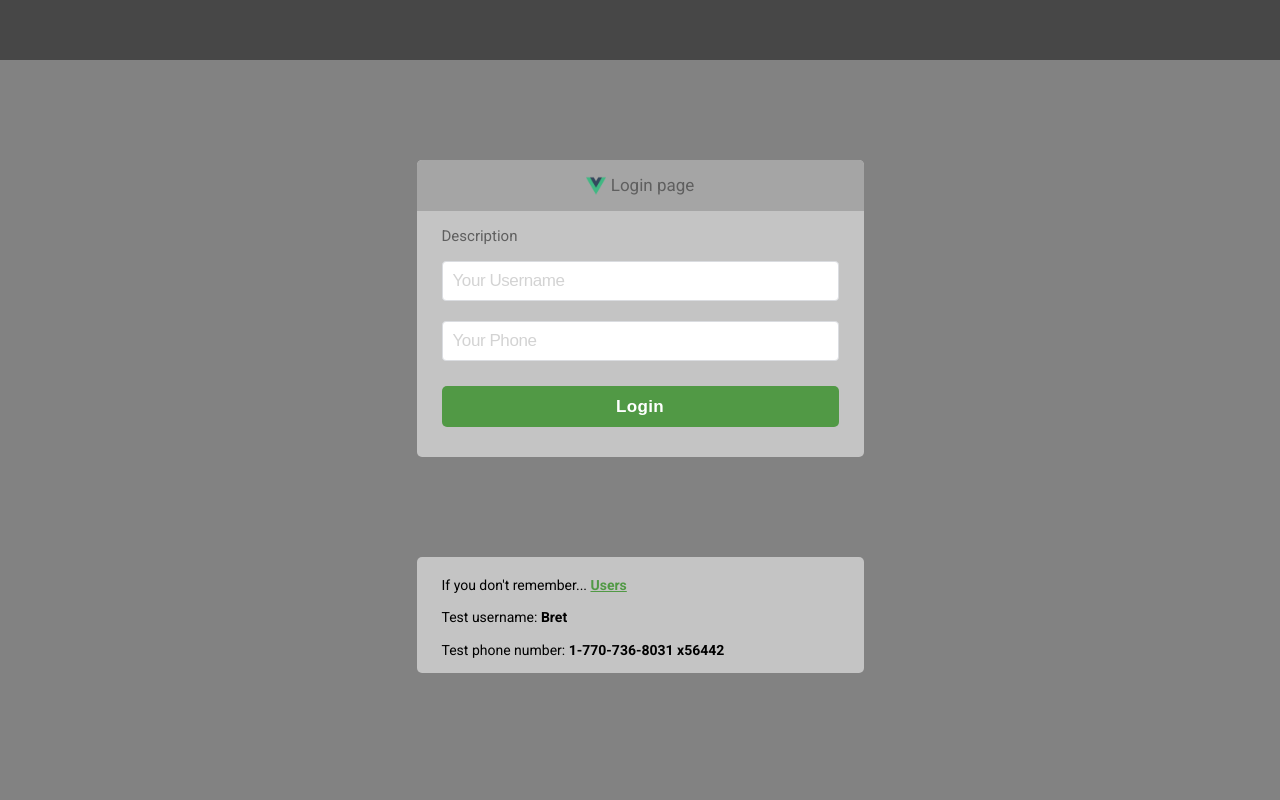
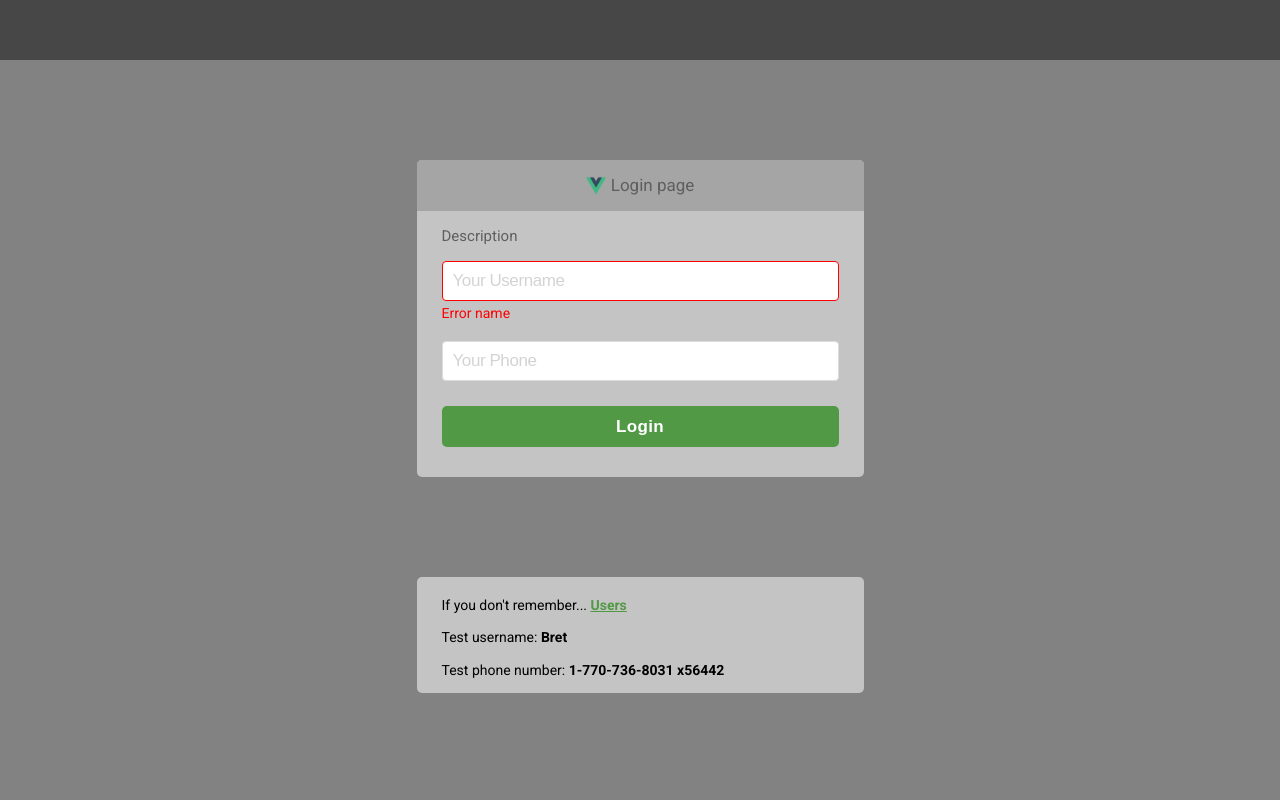
Before and after one commit to sergw10/Vue2, a Vue app: page / in a window 1280 px wide. Both pictures are taken after a click on the button "Login". Shown: the top 800 px of the page. Built offline with nearby package versions, Linux system fonts and the light colour scheme; no server answers.

Commit message:
add login page validation errors; add noDigits method

```diff
--- a/src/views/LoginPage.vue
+++ b/src/views/LoginPage.vue
@@ -1,30 +1,37 @@
 <template>
   <div>
 
-    <div class="login-page__wrapper">
+    <div class="login-page--wrapper">
 
-      <div class="login-page__title">
+      <div class="login-page--title">
         <img src="@/assets/logo.png" alt="Vue logo">
         <h1>{{ loginPage.form.title }}</h1>
       </div>
 
-      <form id="form" class="login-page__form" @submit.prevent>
+      <form id="form" class="login-page--form" @submit.prevent>
         <p class="form-description">{{ loginPage.form.description }}</p>
+        <div class="login-page--input-block" :class="{ error: !loginPage.isValidUserName }">
           <input id="username"
                  type="text"
                  :placeholder="loginPage.form.usernamePlaceholder"
+                 @keypress="noDigits($event)"
                  v-model="loginPage.usernameValue">
+          <span class="error-text">Error name</span>
+        </div>
+        <div class="login-page--input-block" :class="{ error: !loginPage.isValidPhone}">
           <input id="phoneNumber"
                  type="text"
                  :placeholder="loginPage.form.phoneNumberPlaceholder"
                  v-model="loginPage.userPhoneNumberValue">
-        <div class="login-page__button-wrap">
+          <span class="error-text">Error phone</span>
+        </div>
+        <div class="login-page--button-wrap">
           <button @click="logIn()" class="btn-green" type="button">{{ loginPage.form.btnText }}</button>
         </div>
       </form>
     </div>
 
-    <div class="login-page__wrapper login-page__wrapper-clue">
+    <div class="login-page--wrapper login-page--wrapper-clue">
       <span>If you don't remember... </span>
       <b class="bold-text">
         <a target="_blank" href="https://jsonplaceholder.typicode.com/users">Users</a>
@@ -58,6 +65,8 @@ export default {
         currentUser: {},
         usernameValue: '',
         userPhoneNumberValue: '',
+        isValidUserName: true,
+        isValidPhone: true,
 
         /* Example text */
         usernameExample: 'Bret',
@@ -116,21 +125,31 @@ export default {
     validateUserName () {
       const usernameValue = this.loginPage.usernameValue
 
-      return this.ALL_USERS.some(function (users) {
+      const result = this.ALL_USERS.some(function (users) {
         return users.username === usernameValue
       })
+
+      this.loginPage.isValidUserName = result
+      return result
     },
 
     validatePhoneNumber () {
       const userPhoneNumberValue = this.loginPage.userPhoneNumberValue
 
-      return this.ALL_USERS.some(function (users) {
+      const result = this.ALL_USERS.some(function (users) {
         return users.phone === userPhoneNumberValue
       })
+
+      this.loginPage.isValidPhone = result
+      return result
     },
 
     validateForm () {
       return this.validateUserName() && this.validatePhoneNumber()
+    },
+
+    noDigits (event) {
+      if ('1234567890'.indexOf(event.key) !== -1) event.preventDefault()
     },
 
     logIn () {
@@ -166,7 +185,7 @@ export default {
   $green: #519945;
   $dark-green: #3b7032;
 
-  .login-page__title {
+  .login-page--title {
     padding: 15px 25px;
     text-align: center;
     background-color: #A5A5A5;
@@ -188,7 +207,7 @@ export default {
     }
   }
 
-  .login-page__form {
+  .login-page--form {
     padding: 15px 25px 30px;
 
     .form-description {
@@ -199,7 +218,7 @@ export default {
     }
   }
 
-  .login-page__wrapper {
+  .login-page--wrapper {
     overflow: hidden;
     position: relative;
     max-width: 447px;
@@ -208,13 +227,33 @@ export default {
     margin: 100px auto 0;
     font-size: 14px;
     background-color: #C4C4C4;
+  }
+
+  .login-page--input-block {
+    margin-bottom: 20px;
+
+    &.error {
+      input {
+        border-color: red;
+      }
+
+      .error-text {
+        display: inline-block;
+      }
+    }
+
+    .error-text {
+      display: none;
+      margin-top: 4px;
+      font-size: 14px;
+      color: red;
+    }
 
     input {
       transition: border 0.4s ease;
       display: block;
       width: 100%;
       height: 40px;
-      margin-bottom: 20px;
       padding: 6px 10px;
       border: 1px solid #dadce0;
       border-radius: 4px;
@@ -224,10 +263,6 @@ export default {
       outline: none;
       color: #353535;
       background-color: white;
-
-      &:focus {
-        border-color: #909090;
-      }
 
       &::placeholder {
         color: lightgrey;
@@ -242,7 +277,7 @@ export default {
     }
   }
 
-  .login-page__button-wrap {
+  .login-page--button-wrap {
     text-align: center;
     margin-top: 25px;
 
@@ -252,7 +287,7 @@ export default {
     }
   }
 
-  .login-page__wrapper-clue {
+  .login-page--wrapper-clue {
     padding: 20px 25px 15px 25px;
     margin: 100px auto 150px;
 
@@ -266,18 +301,18 @@ export default {
   }
 
   @media (max-width: 515px) {
-    .login-page__button-wrap button {
+    .login-page--button-wrap button {
       width: 100%;
     }
 
-    .login-page__wrapper {
+    .login-page--wrapper {
       margin-top: 50px;
       max-width: 90%;
     }
   }
 
   @media (max-width: 400px) {
-    .login-page__form {
+    .login-page--form {
       padding: 15px 15px 25px;
     }
   }
```
Lines whose indentation alone changed are shown as unchanged.
